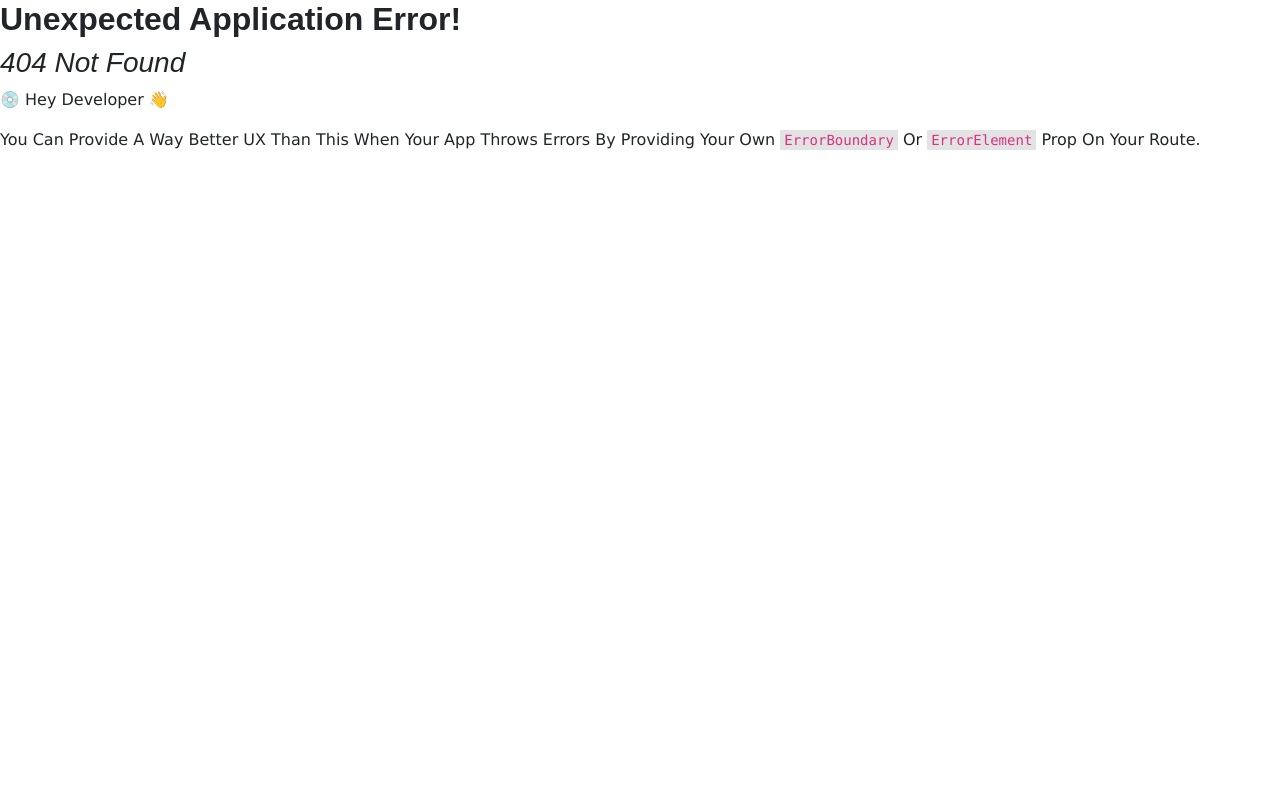
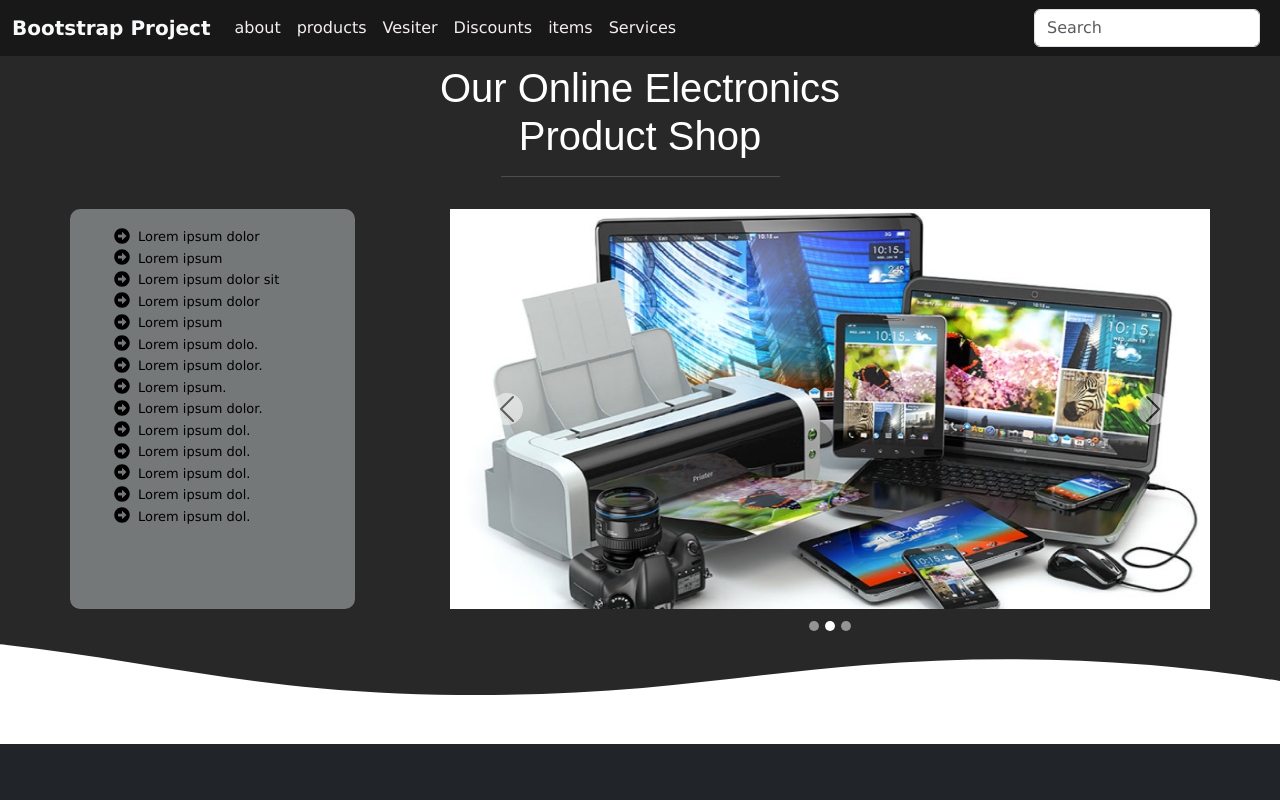
Before and after one commit to mwaqasahmad0082/electronic-store, a React (Vite) app: page / in a window 1280 px wide. Before the commit this address had no page. Shown: the top 800 px of the page. Built offline with nearby package versions, Linux system fonts and the light colour scheme.

Commit message:
fix : / route

```diff
--- a/src/App.jsx
+++ b/src/App.jsx
@@ -14,6 +14,14 @@ import Layout from "./pages/Layout";
 function App() {
   const router = createBrowserRouter([
 
+    {
+      path: "/",
+      element: (
+        <Layout>
+          <About />
+        </Layout>
+      ),
+    },
     {
       path: "/About",
       element: (
```
